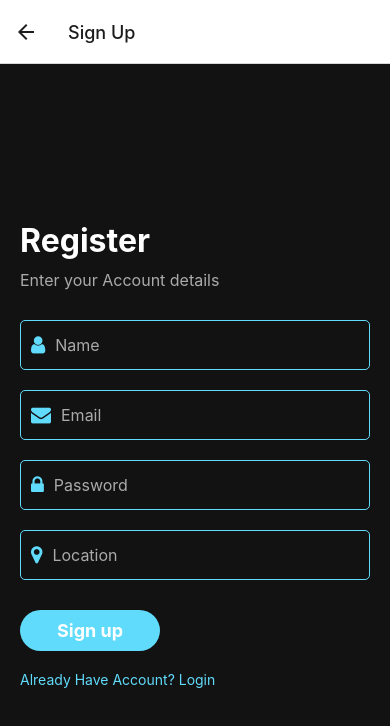
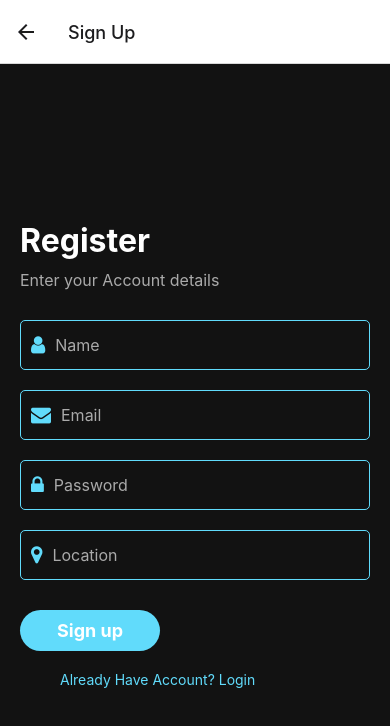
Before and after one commit to kawthar-shameseldeen/Space-Journey-Front, a React Native app in the folder space-journey-mobile/: screen /Signup in a window 390 px wide. Shown: the top 726 px of the page. Built offline with nearby package versions, Linux system fonts and the light colour scheme.

Commit message:
added padding

```diff
--- a/space-journey-mobile/screens/signup.jsx
+++ b/space-journey-mobile/screens/signup.jsx
@@ -125,6 +125,7 @@ const styles = StyleSheet.create({
   loginText: {
     color: '#61dbfb',
     marginTop: 20,
+    paddingLeft: 40,
   },
 });
 
```
